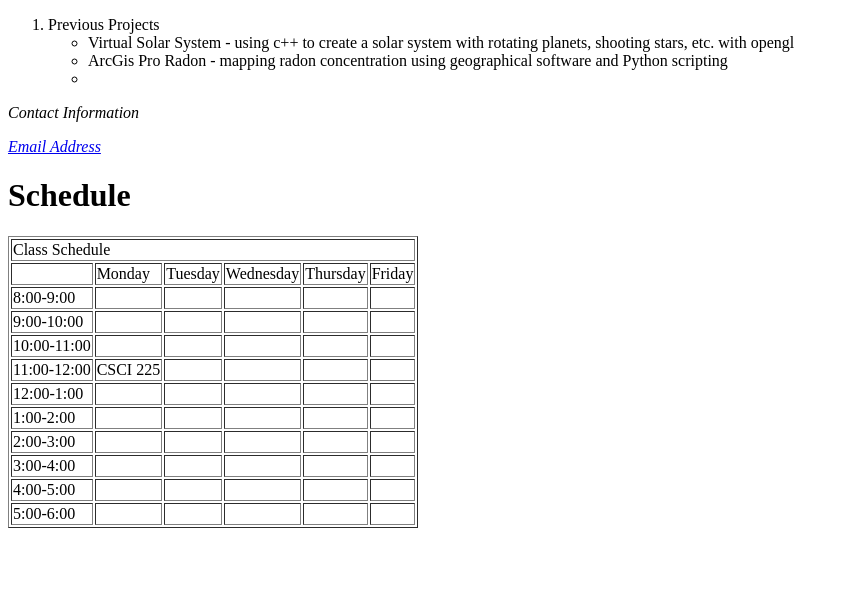
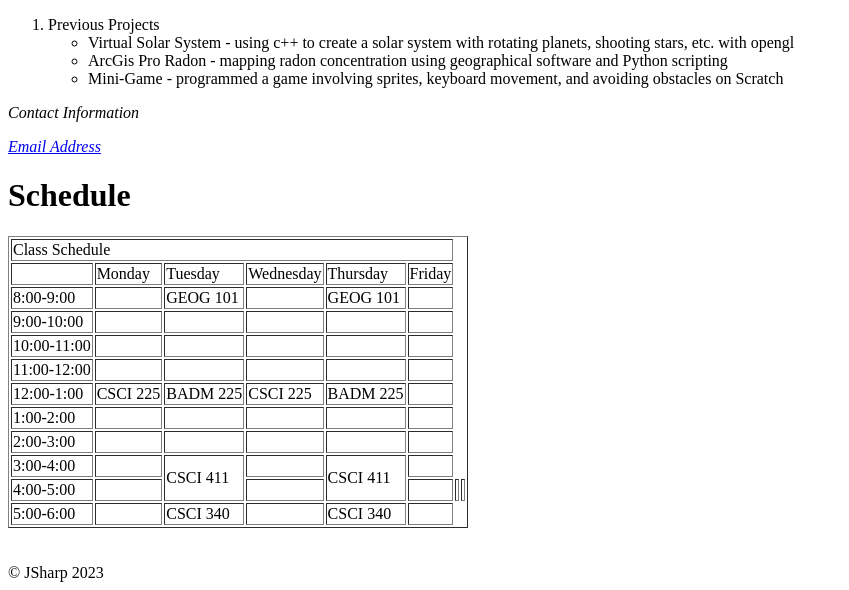
Before and after one commit to jjsharp427/CSCI225, a plain HTML site: page index.html in a window 1280 px wide. Shown: the part 666-1256 px from the top of the page, without its empty margins (0-849 px from the left). Before the commit the page ends 1202 px from the top, so only its background shows below. Drawn offline with Linux system fonts and the light colour scheme.

Commit message:
commit on "main"

```diff
--- a/index.html
+++ b/index.html
@@ -5,6 +5,7 @@
         <title>
             CSCI225 Homepage of Joshua Sharp
         </title>
+        <meta charset="UTF-8">
    </head>
    <body>
         <div class ="navbar">
@@ -46,7 +47,7 @@
                     <ul>
                         <li>Virtual Solar System - using c++ to create a solar system with rotating planets, shooting stars, etc. with opengl</li>
                         <li>ArcGis Pro Radon - mapping radon concentration using geographical software and Python scripting</li>
-                        <li></li>
+                        <li>Mini-Game - programmed a game involving sprites, keyboard movement, and avoiding obstacles on Scratch</li>
                     </ul>
                 </li>
             </ol>
@@ -71,7 +72,7 @@
                     <td></td> <td>Monday</td> <td>Tuesday</td> <td>Wednesday</td> <td>Thursday</td> <td>Friday</td>
                 </tr>
                 <tr>
-                    <td>8:00-9:00</td> <td></td> <td></td> <td></td> <td></td> <td></td>
+                    <td>8:00-9:00</td> <td></td> <td>GEOG 101</td> <td></td> <td>GEOG 101</td> <td></td>
                 </tr>
                 <tr>
                     <td>9:00-10:00</td> <td></td> <td></td> <td></td> <td></td> <td></td>
@@ -80,10 +81,10 @@
                     <td>10:00-11:00</td> <td></td> <td></td> <td></td> <td></td> <td></td>
                 </tr>
                 <tr>
-                    <td>11:00-12:00</td> <td>CSCI 225</td> <td></td> <td></td> <td></td> <td></td>
+                    <td>11:00-12:00</td> <td></td> <td></td> <td></td> <td></td> <td></td>
                 </tr>
                 <tr>
-                    <td>12:00-1:00</td> <td></td> <td></td> <td></td> <td></td> <td></td>
+                    <td>12:00-1:00</td> <td>CSCI 225</td> <td>BADM 225</td> <td>CSCI 225</td> <td>BADM 225</td> <td></td>
                 </tr>
                 <tr>
                     <td>1:00-2:00</td> <td></td> <td></td> <td></td> <td></td> <td></td>
@@ -92,17 +93,21 @@
                     <td>2:00-3:00</td> <td></td> <td></td> <td></td> <td></td> <td></td>
                 </tr>
                 <tr>
-                    <td>3:00-4:00</td> <td></td> <td></td> <td></td> <td></td> <td></td>
+                    <td>3:00-4:00</td> <td></td> <td rowspan="2">CSCI 411</td> <td></td> <td rowspan="2">CSCI 411</td> <td></td>
                 </tr>
                 <tr>
                     <td>4:00-5:00</td> <td></td> <td></td> <td></td> <td></td> <td></td>
                 </tr>
                 <tr>
-                    <td>5:00-6:00</td> <td></td> <td></td> <td></td> <td></td> <td></td>
+                    <td>5:00-6:00</td> <td></td> <td>CSCI 340</td> <td></td> <td>CSCI 340</td> <td></td>
                 </tr>
             </table>
 
         </div>
+        <footer>
+            <br> <br>
+            &copy; JSharp 2023
+        </footer>
 
     </body>
 
```
